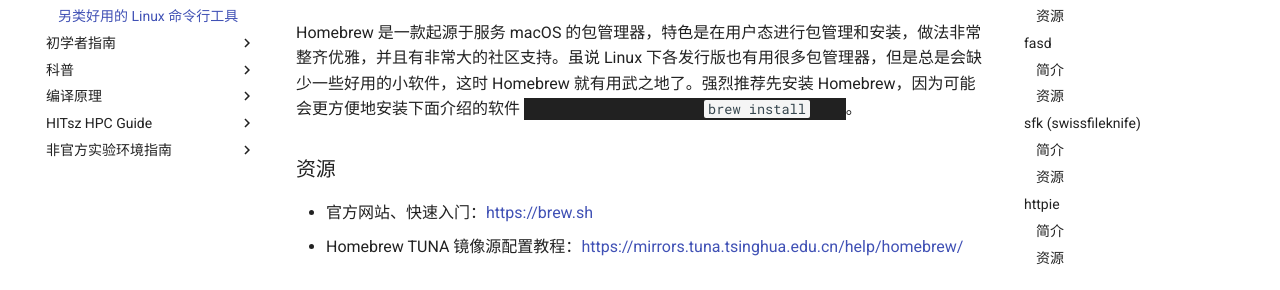
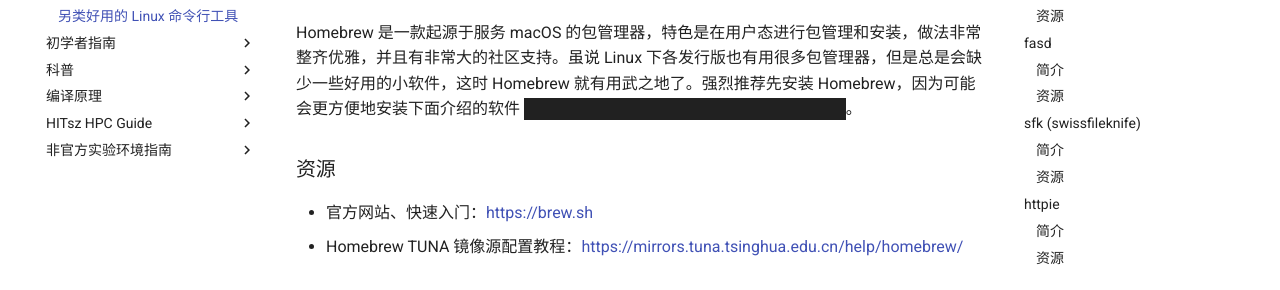
Before and after one commit to hitszosa/wiki, an MkDocs documentation site: the page built from docs/linux-tricks/handy-cli-apps.md, in a window 1280 px wide. Shown: the part 257-547 px from the top of the page. Built offline with MkDocs 1.6.1 and Material for MkDocs 9.7.7, drawn with Linux system fonts in a browser that asks for light colours; comment, search, counter and statistics services are not loaded.

Commit message:
fix: element nested in del'

```diff
--- a/docs/stylesheets/extra.css
+++ b/docs/stylesheets/extra.css
@@ -12,9 +12,18 @@ del {
   text-decoration: none;
 }
 
+del * {
+  opacity: 0;
+}
+
 del:hover {
   transition: color 0.13s linear;
   color: var(--md-default-bg-color);
+}
+
+del:hover * {
+  transition: opacity 0.13s linear;
+  opacity: inherit;
 }
 
 /* del::after {
```
